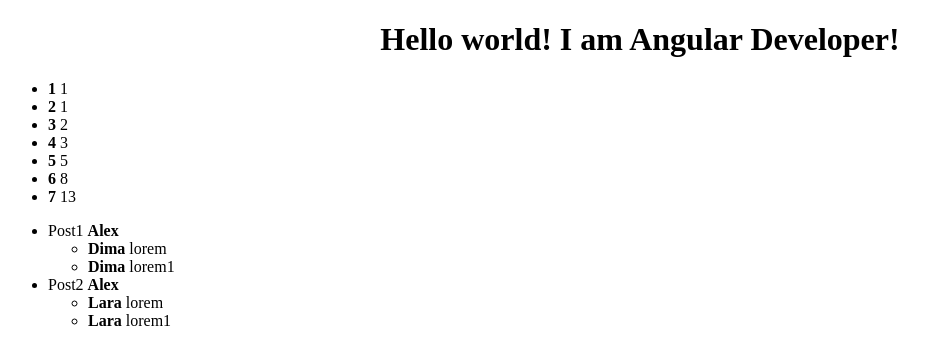
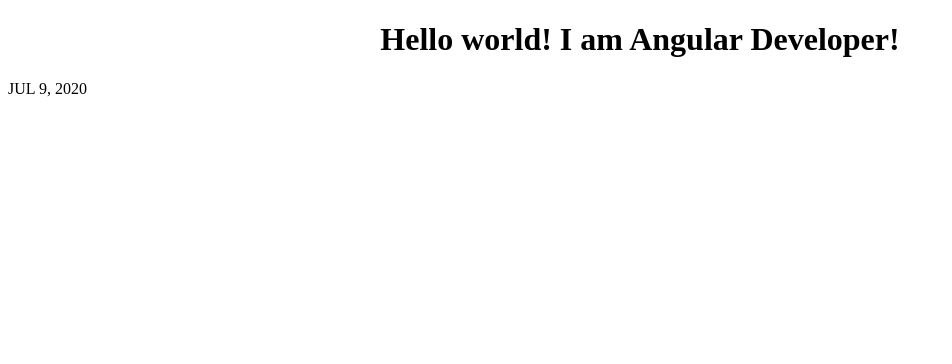
Before and after one commit to alx8437/angular-basics, an Angular app: page / in a window 1280 px wide. Shown: the top 364 px of the page, without its empty margins (0-952 px from the left). Built offline with nearby package versions, Linux system fonts and the light colour scheme.

Commit message:
pipe review

```diff
--- a/src/app/app.component.html
+++ b/src/app/app.component.html
@@ -1,4 +1,4 @@
 <div class="wrapper">
   <h1>{{title}}</h1>
-  <app-ng-for></app-ng-for>
+  <app-pipes></app-pipes>
 </div>
--- a/src/app/app.module.ts
+++ b/src/app/app.module.ts
@@ -13,6 +13,7 @@ import { ClassderectiveComponent } from './classderective/classderective.compone
 import { NgIfElseComponent } from './ng-if-else/ng-if-else.component';
 import { SwichComponent } from './swich/swich.component';
 import { NgForComponent } from './ng-for/ng-for.component';
+import { PipesComponent } from './pipes/pipes.component';
 
 @NgModule({
   declarations: [
@@ -26,7 +27,8 @@ import { NgForComponent } from './ng-for/ng-for.component';
     ClassderectiveComponent,
     NgIfElseComponent,
     SwichComponent,
-    NgForComponent
+    NgForComponent,
+    PipesComponent
   ],
   imports: [
     BrowserModule,
--- /dev/null
+++ b/src/app/pipes/pipes.component.html
@@ -0,0 +1 @@
+<p>{{new | date | uppercase}}</p>
--- /dev/null
+++ b/src/app/pipes/pipes.component.ts
@@ -0,0 +1,12 @@
+import { Component} from '@angular/core';
+
+@Component({
+  selector: 'app-pipes',
+  templateUrl: './pipes.component.html',
+  styleUrls: ['./pipes.component.css']
+})
+export class PipesComponent  {
+
+  new: Date = new Date();
+
+}
```
Also changed, not shown: src/app/pipes/pipes.component.css (added).
